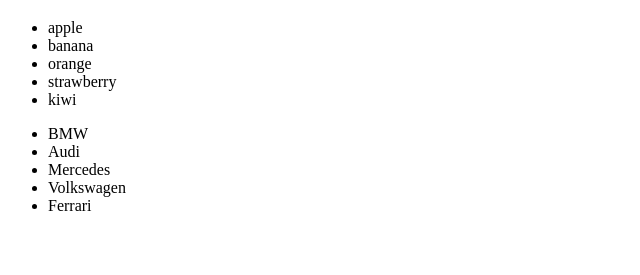
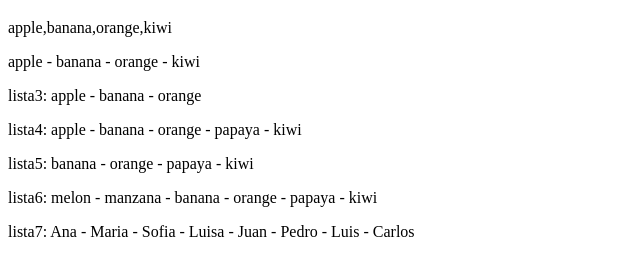
Before and after one commit to TachyonSlash/Practica6, a plain HTML site: page index.html in a window 1280 px wide. Shown: the part 61-336 px from the top of the page, without its empty margins (0-640 px from the left). Drawn offline with Linux system fonts and the light colour scheme.

Commit message:
Update index.html

```diff
--- a/index.html
+++ b/index.html
@@ -3,11 +3,10 @@
 <head>
     <meta charset="UTF-8">
     <meta name="viewport" content="width=device-width, initial-scale=1.0">
-    <title>Document</title>
+    <title>Arreglos</title>
 </head>
 <body>
     <h1>Arreglos</h1>
-
     <p id="lista1"></p>
     <p id="lista2"></p>
     <p id="lista3"></p>
@@ -18,25 +17,57 @@
     <p id="lista8"></p>
 
     <script>
-        const fruits = ['apple', 'banana', 'orange', 'strawberry', 'kiwi'];
+        const fruits = ['apple', 'banana', 'orange','kiwi'];
         let size = fruits.length;
-        let text = "<ul>";
-        for (let i = 0; i < size; i++) {
-            text += "<li>" + fruits[i] + "</li>";
+        console.log(size);
+
+        for(let i = 0; i < size; i++){
+            console.log(fruits[i]);
         }
-        text += "</ul>";
-        document.getElementById("lista1").innerHTML = text;
 
-        const cars = ['BMW', 'Audi', 'Mercedes', 'Volkswagen', 'Ferrari'];
-        size = cars.length;
-        text = "<ul>";
-        for (let i = 0; i < size; i++) {
-            text += "<li>" + cars[i] + "</li>";
-        }
-        text += "</ul>";
-        document.getElementById("lista2").innerHTML = text;
+        let lista1 = document.getElementById('lista1');
+        lista1.innerHTML = fruits.toString();
+        console.log("La fruta es: " + fruits);
+        console.warn("La fruta es: " + fruits);
+        console.error("la fruta es: ", fruits);
+        //info: info message in console log
+        console.info("la fruta es: ", fruits);
+        //table: table message in console log
+        console.table(fruits);
+        //debug: debug message in console log
+        console.debug("la fruta es: ", fruits);
 
+        let lista2 = document.getElementById('lista2');
+        lista2.innerHTML = fruits.join(" - ");//join: une los elementos de un arreglo con un separador
 
+        //eliminar un elemento del arreglo
+        let lista3 = document.getElementById('lista3');
+        fruits.pop();//pop: elimina el Ãºltimo elemento del arreglo
+        lista3.innerHTML = "lista3: " + fruits.join(" - ");
+
+        //agregar un elemento al final del arreglo
+        let lista4 = document.getElementById('lista4');
+        fruits.push("papaya");//push: agrega un elemento al final del arreglo
+        fruits.push("kiwi");
+        lista4.innerHTML = "lista4: " + fruits.join(" - ");
+
+        //eliminar un elemento del inicio del arreglo
+        let lista5 = document.getElementById('lista5');
+        fruits.shift();//shift: elimina el primer elemento del arreglo
+        lista5.innerHTML = "lista5: " + fruits.join(" - ");
+
+        //agregar un elemento al inicio del arreglo
+        let lista6 = document.getElementById('lista6');
+        fruits.unshift("manzana");//unshift: agrega un elemento al inicio del arreglo
+        fruits.unshift("melon");
+        lista6.innerHTML = "lista6: " + fruits.join(" - ");
+
+        const nombresMujeres = ["Ana", "Maria", "Sofia", "Luisa"];
+        const nombresHombres = ["Juan", "Pedro", "Luis", "Carlos"];
+
+        const listaNombres = nombresMujeres.concat(nombresHombres);//concat: une dos arreglos
+        let lista7 = document.getElementById('lista7');
+        lista7.innerHTML = "lista7: " + listaNombres.join(" - ");
 
     </script>
 
```
